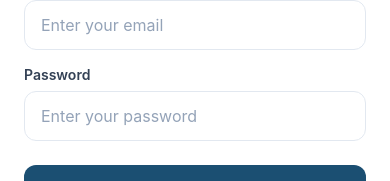
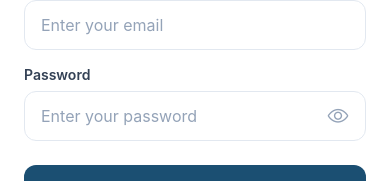
Before and after one commit to ninovvas/paperFlow-react-native-app, a React Native app: screen /Login in a window 390 px wide. Shown: the part 385-566 px from the top of the page. Built offline with nearby package versions, Linux system fonts and the light colour scheme; what react-native-worklets would draw is missing.

Commit message:
Add Icon to hide and unhide the password

```diff
--- a/src/components/Input.jsx
+++ b/src/components/Input.jsx
@@ -1,4 +1,6 @@
-import { View, TextInput, Text, StyleSheet } from 'react-native';
+import { useState } from 'react';
+import { View, TextInput, Text, StyleSheet, TouchableOpacity } from 'react-native';
+import { Ionicons } from '@expo/vector-icons';
 
 const Input = ({
     label,
@@ -14,24 +16,30 @@ const Input = ({
     style,
     inputStyle,
     editable = true,
+    returnKeyType,
+    onSubmitEditing,
 }) => {
+    const [isPasswordVisible, setIsPasswordVisible] = useState(false);
+
+    const isPassword = secureTextEntry;
+
     return (
         <View style={[styles.container, style]}>
             {label && <Text style={styles.label}>{label}</Text>}
-            <TextInput
-                style={[
-                    styles.input,
+            <View style={[
+                styles.inputWrapper,
                 multiline && styles.multiline,
                 multiline && { height: numberOfLines * 24 + 24 },
                 error && styles.inputError,
                 !editable && styles.disabled,
-                    inputStyle,
-                ]}
+            ]}>
+                <TextInput
+                    style={[styles.input, isPassword && styles.inputWithIcon, inputStyle]}
                     value={value}
                     onChangeText={onChangeText}
                     placeholder={placeholder}
                     placeholderTextColor="#94a3b8"
-                secureTextEntry={secureTextEntry}
+                    secureTextEntry={isPassword && !isPasswordVisible}
                     keyboardType={keyboardType}
                     autoCapitalize={autoCapitalize}
                     multiline={multiline}
@@ -40,9 +48,24 @@ const Input = ({
                     editable={editable}
                     autoCorrect={false}
                     blurOnSubmit={!multiline}
-                returnKeyType={multiline ? 'default' : 'done'}
+                    returnKeyType={returnKeyType || (multiline ? 'default' : 'done')}
+                    onSubmitEditing={onSubmitEditing}
                     underlineColorAndroid="transparent"
                 />
+                {isPassword && (
+                    <TouchableOpacity
+                        style={styles.eyeButton}
+                        onPress={() => setIsPasswordVisible(!isPasswordVisible)}
+                        hitSlop={{ top: 10, bottom: 10, left: 10, right: 10 }}
+                    >
+                        <Ionicons
+                            name={isPasswordVisible ? 'eye-off-outline' : 'eye-outline'}
+                            size={22}
+                            color="#94a3b8"
+                        />
+                    </TouchableOpacity>
+                )}
+            </View>
             {error && <Text style={styles.errorText}>{error}</Text>}
         </View>
     );
@@ -58,25 +81,38 @@ const styles = StyleSheet.create({
         color: '#334155',
         marginBottom: 8,
     },
-    input: {
+    inputWrapper: {
+        flexDirection: 'row',
+        alignItems: 'center',
         backgroundColor: '#fff',
         borderWidth: 1,
         borderColor: '#e2e8f0',
         borderRadius: 12,
+    },
+    input: {
+        flex: 1,
         paddingHorizontal: 16,
         paddingVertical: 14,
         fontSize: 16,
         color: '#1e293b',
     },
+    inputWithIcon: {
+        paddingRight: 48,
+    },
     multiline: {
         paddingTop: 14,
+        alignItems: 'flex-start',
     },
     inputError: {
         borderColor: '#ef4444',
     },
     disabled: {
         backgroundColor: '#f1f5f9',
-        color: '#64748b',
+    },
+    eyeButton: {
+        position: 'absolute',
+        right: 12,
+        padding: 4,
     },
     errorText: {
         fontSize: 12,
--- a/src/screens/auth/LoginScreen.jsx
+++ b/src/screens/auth/LoginScreen.jsx
@@ -103,6 +103,8 @@ const LoginScreen = ({ navigation }) => {
                             placeholder="Enter your password"
                             secureTextEntry
                             error={errors.password}
+                            returnKeyType="go"
+                            onSubmitEditing={handleLogin}
                         />
 
                         <Button
--- a/src/screens/auth/RegisterScreen.jsx
+++ b/src/screens/auth/RegisterScreen.jsx
@@ -141,6 +141,8 @@ export default function RegisterScreen({ navigation }) {
                             placeholder="Confirm your password"
                             secureTextEntry
                             error={errors.confirmPassword}
+                            returnKeyType="go"
+                            onSubmitEditing={handleRegister}
                         />
 
                         <Button
```
Lines whose indentation alone changed are shown as unchanged.
